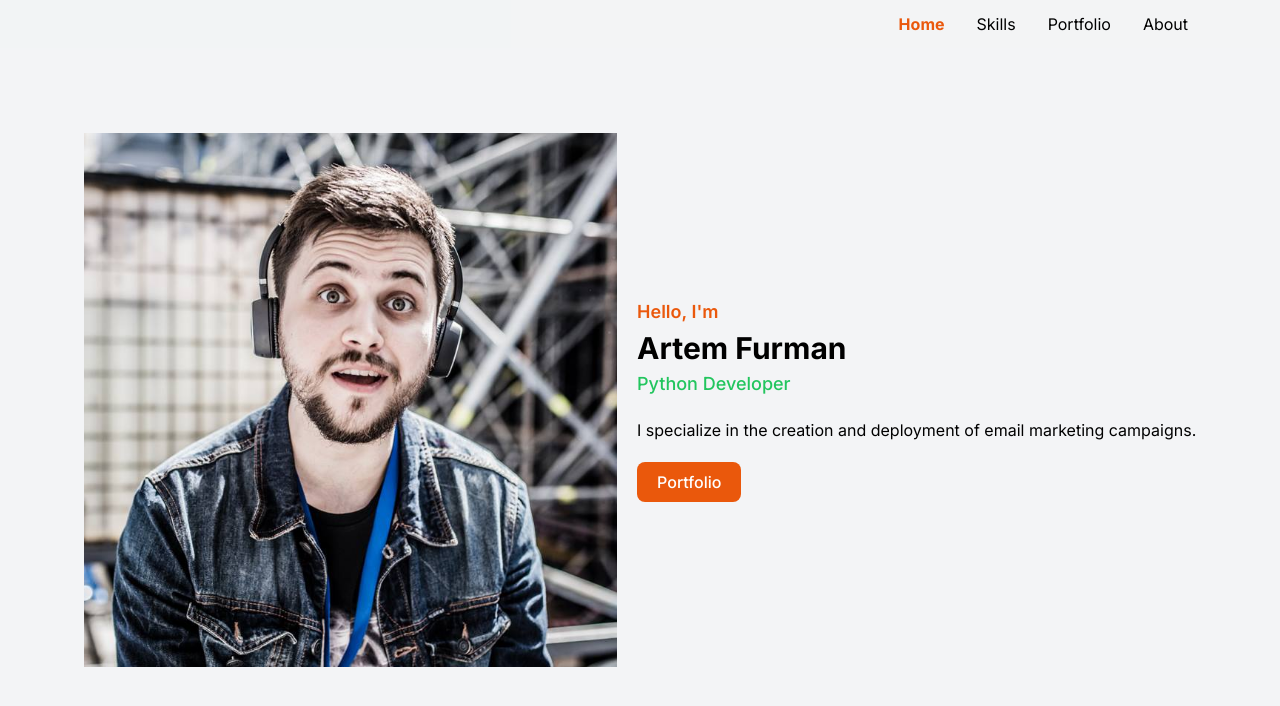
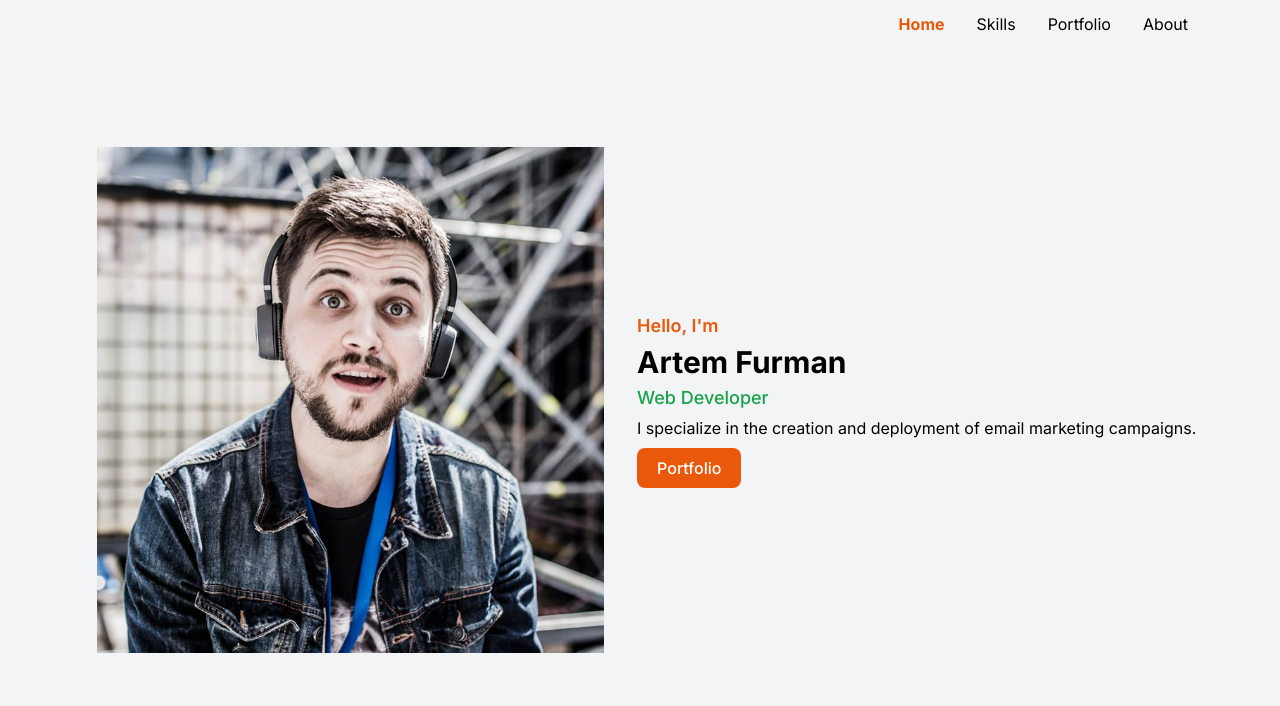
Before and after one commit to Arden27/portfolio, a Next.js app: page /snap/small in a window 1280 px wide. Shown: the top 706 px of the page. Built offline with nearby package versions, Linux system fonts and the light colour scheme.

Commit message:
home section added

```diff
--- a/src/app/snap/small/page.js
+++ b/src/app/snap/small/page.js
@@ -21,9 +21,9 @@ export default function Small() {
             <NavBar mainRef={mainRef} />
             <section
                 id="home-section"
-                className="flex h-[100svh] w-screen snap-start items-center justify-center"
+                className="flex h-[100svh] w-screen snap-start items-center justify-center max-sm:pt-14"
             >
-                <div className="flex flex-col md:flex-row md:h-screen w-full md:items-center items-center justify-center">
+                <div className="flex flex-col md:flex-row md:h-screen h-full w-full md:items-center items-center justify-center">
                     {/* <Image
                         src="/img/profile_picture.png"
                         alt="Profile Picture"
@@ -32,28 +32,31 @@ export default function Small() {
                         width={2832}
                         height={4256}
                     /> */}
+                    <div className="aspect-square flex items-center justify-center h-1/2 md:h-2/3">
                         <Image
                             src="/img/about.jpeg"
                             alt="Profile Picture"
                             // sizes="50vh "
-                        className="h-[95%] md:h-2/3 w-auto object-cover"
+                            className="h-[95%] w-auto object-cover"
                             width={720}
                             height={720}
                         />
-                    <div className="ml-5">
+                    </div>
+                    <div className="md:ml-5 max-sm:p-4 max-sm:flex max-sm:flex-col max-sm:items-center max-sm:justify-center">
                         <div className="mb-1 text-lg font-semibold text-orange-600">
                             Hello, I'm
                         </div>
                         <h3 className="mb-1 text-3xl font-bold">
                             Artem Furman
                         </h3>
-                        <p className="mb-5 text-lg font-medium text-green-500">
-                            <span>Python Developer</span>
+                        <p className="mb-1 text-lg font-medium text-green-600">
+                            <span>Web Developer</span>
                         </p>
-                        <p className="mb-5">
-                            I specialize in the creation and deployment of email
-                            marketing campaigns.
+                        <div className="mb-2 max-sm:w-2/3 flex items-center justify-center">
+                            <p className="text-center">
+                                I specialize in the creation and deployment of email marketing campaigns.
                             </p>
+                        </div>
 
                         <PortfolioButton />
                     </div>
```
Lines whose indentation alone changed are shown as unchanged.
